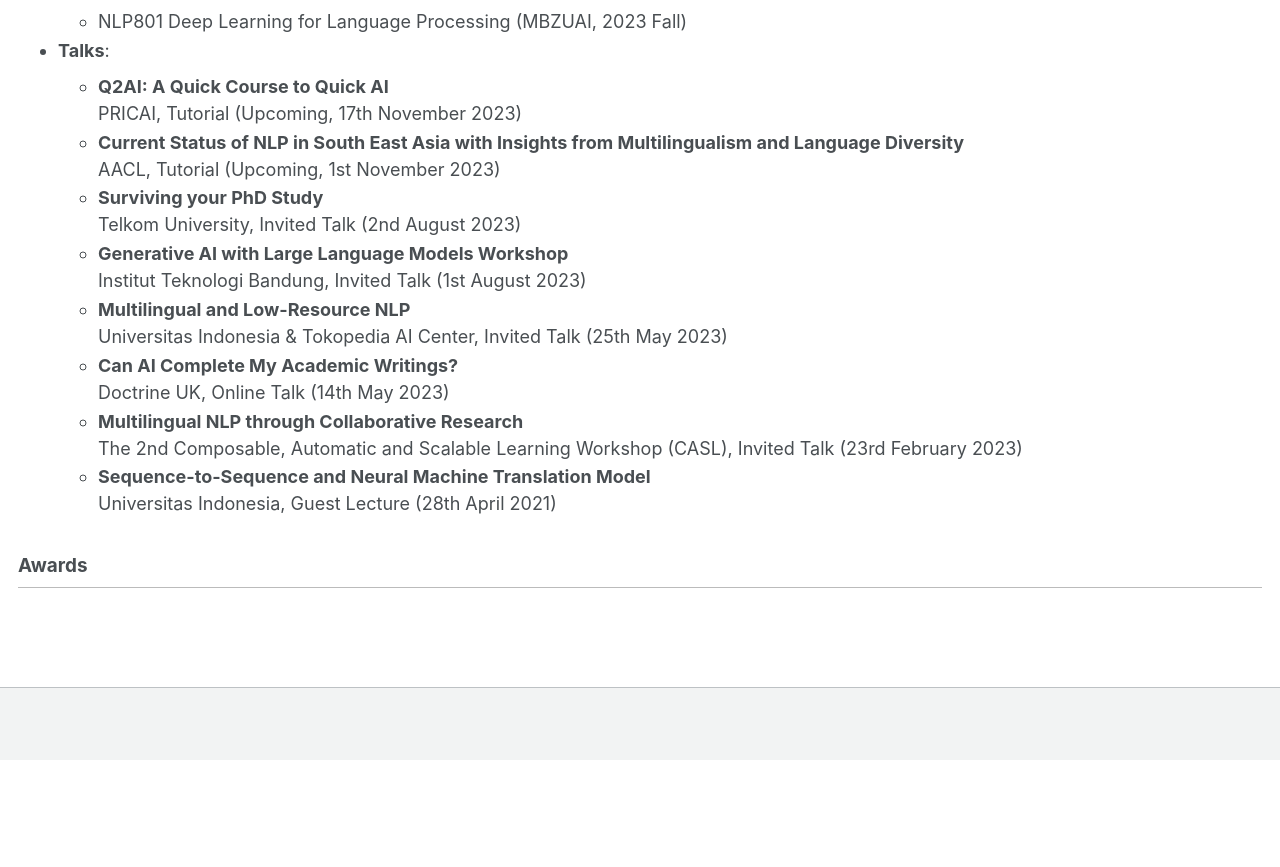
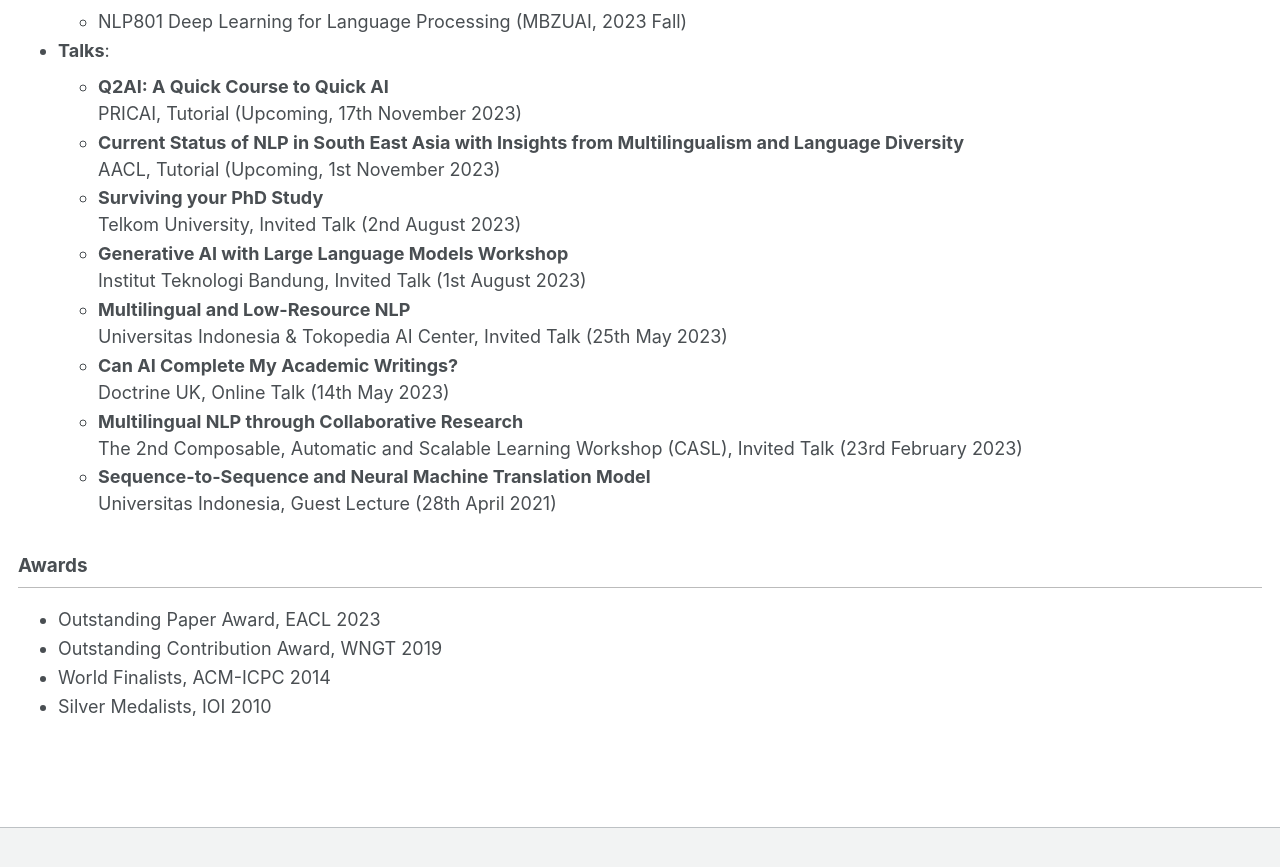
Before and after one commit to afaji/afaji.github.io, a Jekyll site: the page built from _pages/cv.md, in a window 1280 px wide and 900 px high, scrolled down 3042 px. Shown: the top 867 px of the window. Built offline with Jekyll 4.4.1, drawn with Linux system fonts in a browser that asks for light colours; before the commit the page ends 3802 px from its top, so only the background shows below that.

Commit message:
Update cv.md

```diff
--- a/_pages/cv.md
+++ b/_pages/cv.md
@@ -84,3 +84,7 @@
 
 
 ## Awards
+* Outstanding Paper Award, EACL 2023
+* Outstanding Contribution Award, WNGT 2019
+* World Finalists, ACM-ICPC 2014
+* Silver Medalists, IOI 2010
```
